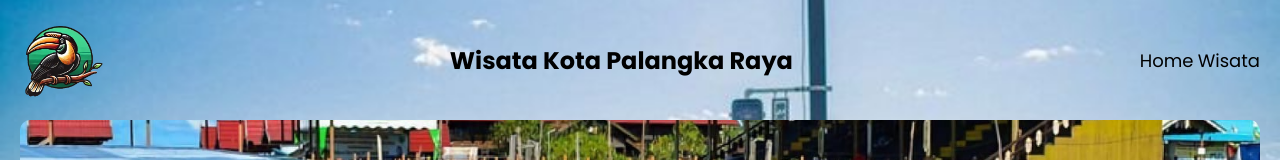
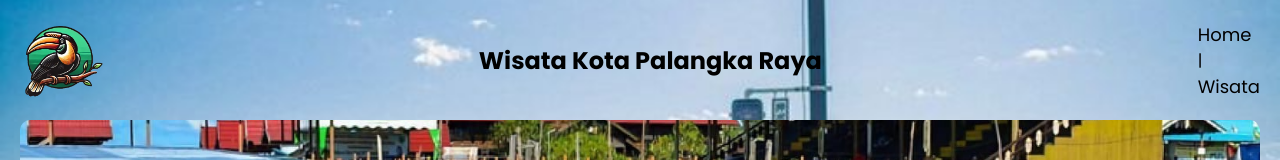
Before and after one commit to Rimiruuu21/WEB_TUGAS_PP_WISATAKOTAPALANGKARAYA, a plain HTML site: page index.html in a window 1280 px wide. Shown: the top 160 px of the page. Drawn offline with nearby package versions, Linux system fonts and the light colour scheme.

Commit message:
Update index.html

```diff
--- a/index.html
+++ b/index.html
@@ -21,6 +21,7 @@
       <div class="judul">Wisata Kota Palangka Raya</div>
       <div class="navbar-right">
         <div class="home"><a href="index.html">Home</a></div>
+        <div class="batas">|</div>
         <div class="wisata">
           <a href="#">Wisata</a>
           <div class="dropdown-content">
```
